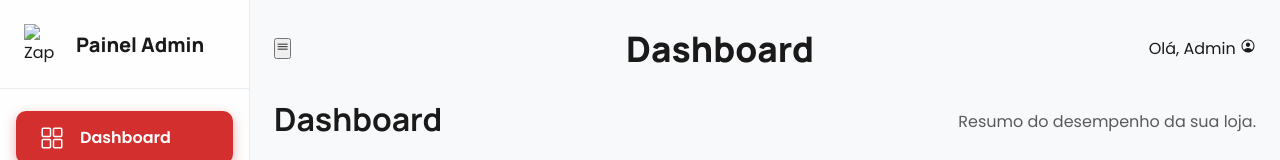
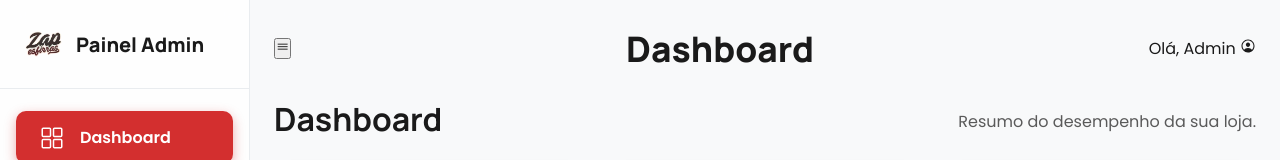
Before and after one commit to bielsxx7/site-zapesfirras-main, a plain HTML site: page static/admin/admin.html in a window 1280 px wide. Shown: the top 160 px of the page. Drawn offline with nearby package versions, Linux system fonts and the light colour scheme.

Commit message:
Colocando a logo

```diff
--- a/static/admin/admin.html
+++ b/static/admin/admin.html
@@ -17,7 +17,7 @@
     <div class="admin-container">
         <aside class="sidebar" id="sidebar">
             <div class="sidebar-header">
-                <img src="assets/zapesfiiras.png" alt="Zap Esfirras Logo" class="logo">
+                <img src="/assets/zapesfiiras.png" alt="Zap Esfirras Logo" class="logo">
                 <h2>Painel Admin</h2>
             </div>
             <nav class="sidebar-nav">
```
